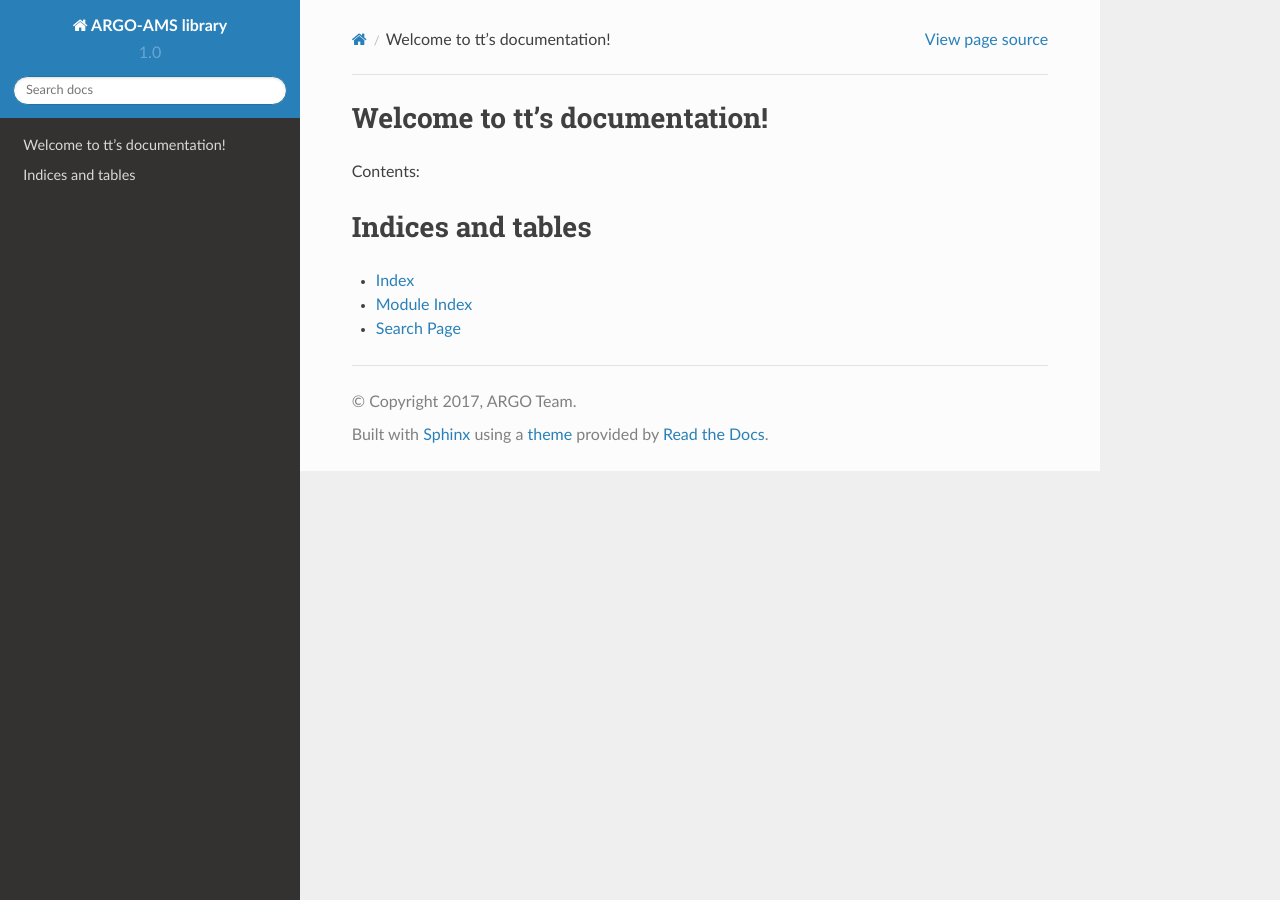
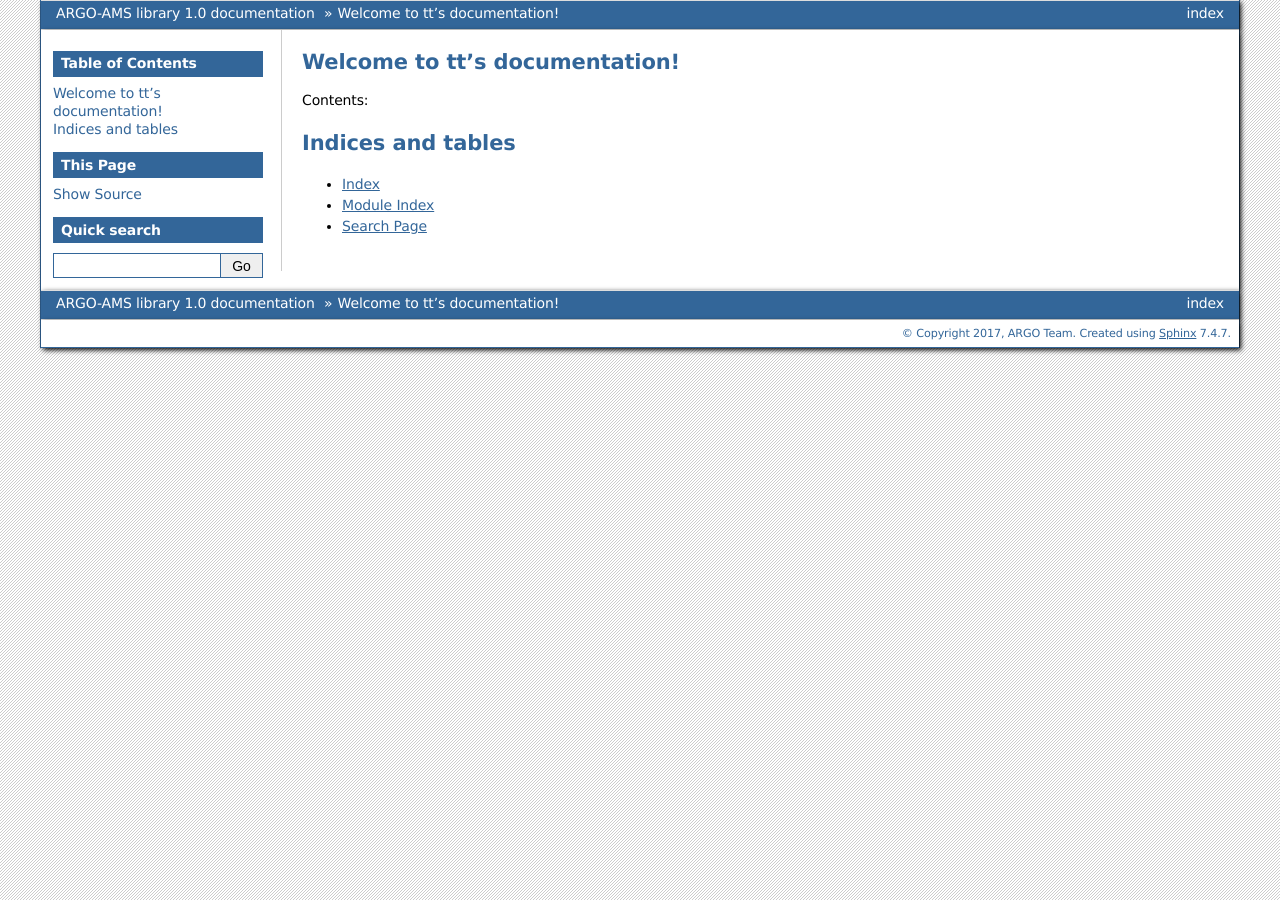
Before and after one commit to ARGOeu/argo-ams-library, a Sphinx documentation site: the page built from documentation/index.rst, in a window 1280 px wide. Built offline with Sphinx 7.4.7, drawn with Linux system fonts in a browser that asks for light colours.

Commit message:
New theme

```diff
--- a/documentation/conf.py
+++ b/documentation/conf.py
@@ -79,10 +79,6 @@ def setup(app):
 
 # List of patterns, relative to source directory, that match files and
 # directories to ignore when looking for source files.
-exclude_patterns = ['_build', '**tests**', '**spi**','pymod']
-
-# List of patterns, relative to source directory, that match files and
-# directories to ignore when looking for source files.
 exclude_patterns = ['_build', '**tests**', '**spi**']
 
 # General information about the project.
@@ -148,7 +144,7 @@ todo_include_todos = True
 # The theme to use for HTML and HTML Help pages.  See the documentation for
 # a list of builtin themes.
 
-html_theme = 'sphinx_rtd_theme'
+html_theme = 'bizstyle'
 
 
 # Theme options are theme-specific and customize the look and feel of a theme
@@ -157,7 +153,7 @@ html_theme = 'sphinx_rtd_theme'
 # html_theme_options = {}
 
 # Add any paths that contain custom themes here, relative to this directory.
-html_theme_path = [sphinx_rtd_theme.get_html_theme_path()]
+#html_theme_path = [sphinx_rtd_theme.get_html_theme_path()]
 
 # The name for this set of Sphinx documents.  If None, it defaults to
 # "<project> v<release> documentation".
```
